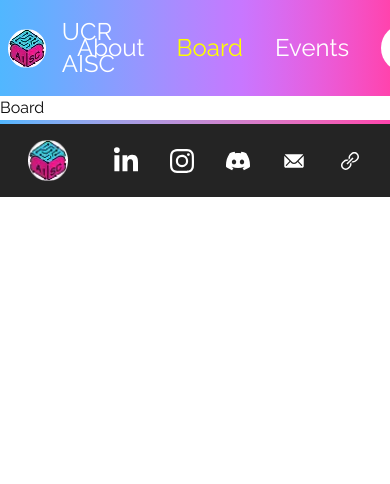
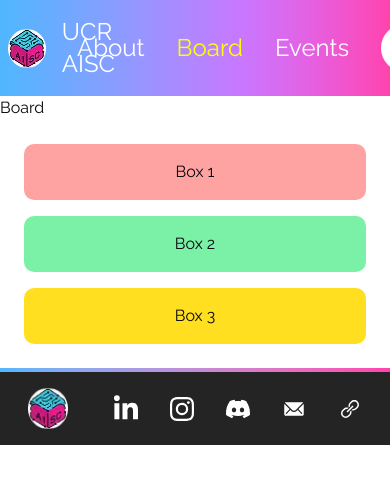
Before and after one commit to acm-ucr/aisc, a Next.js app: page /board in a window 390 px wide. Shown: the top 484 px of the page. Built offline with nearby package versions, Linux system fonts and the light colour scheme.

Commit message:
Mobile Responsiveness Demo

```diff
--- a/src/app/board/page.tsx
+++ b/src/app/board/page.tsx
@@ -1,5 +1,19 @@
 const Board = () => {
-  return <div>Board</div>;
+  return (
+  <div>
+    <p>Board</p>
+    <div className="flex flex-col md:flex-row gap-4 m-6">
+      <div className="bg-red-300 flex-1 p-4 text-center rounded-lg">
+        Box 1
+      </div>
+      <div className="bg-green-300 flex-1 p-4 text-center rounded-lg">
+        Box 2
+      </div>
+      <div className="bg-yellow-300 flex-1 p-4 text-center rounded-lg">
+        Box 3
+      </div>
+    </div>
+  </div>);
 };
 
 export default Board;
```
